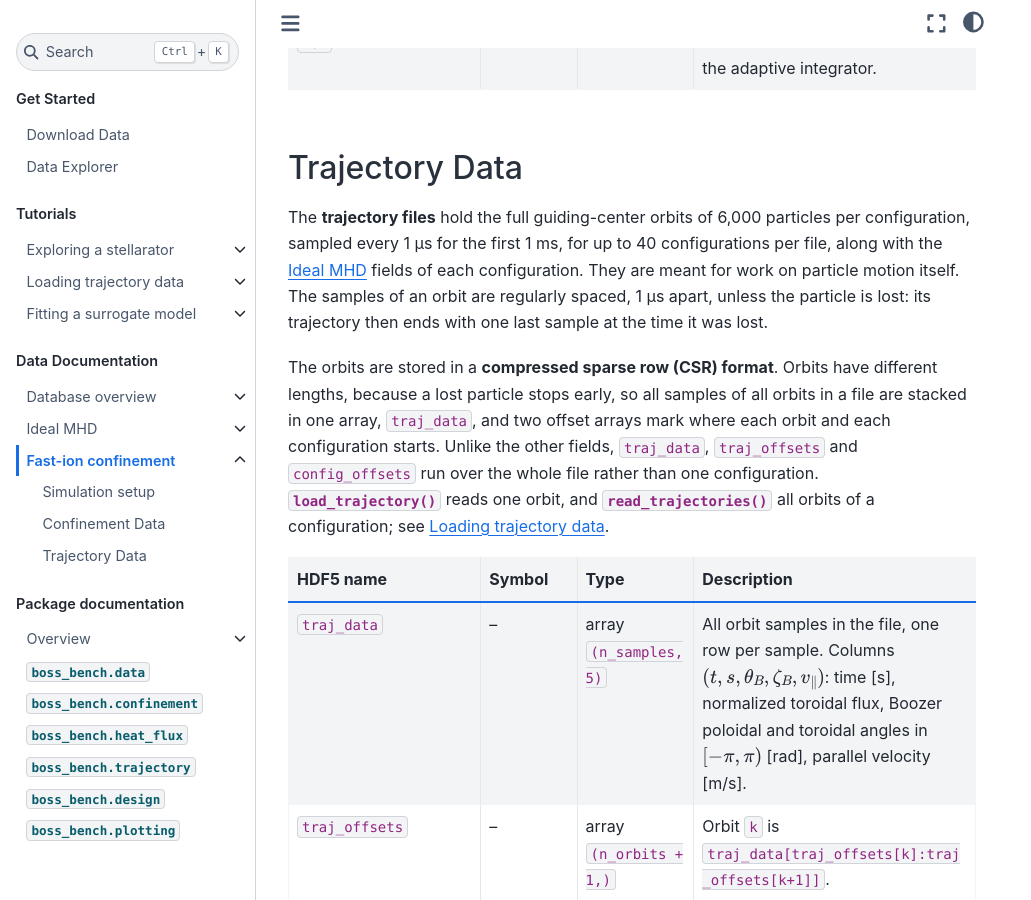
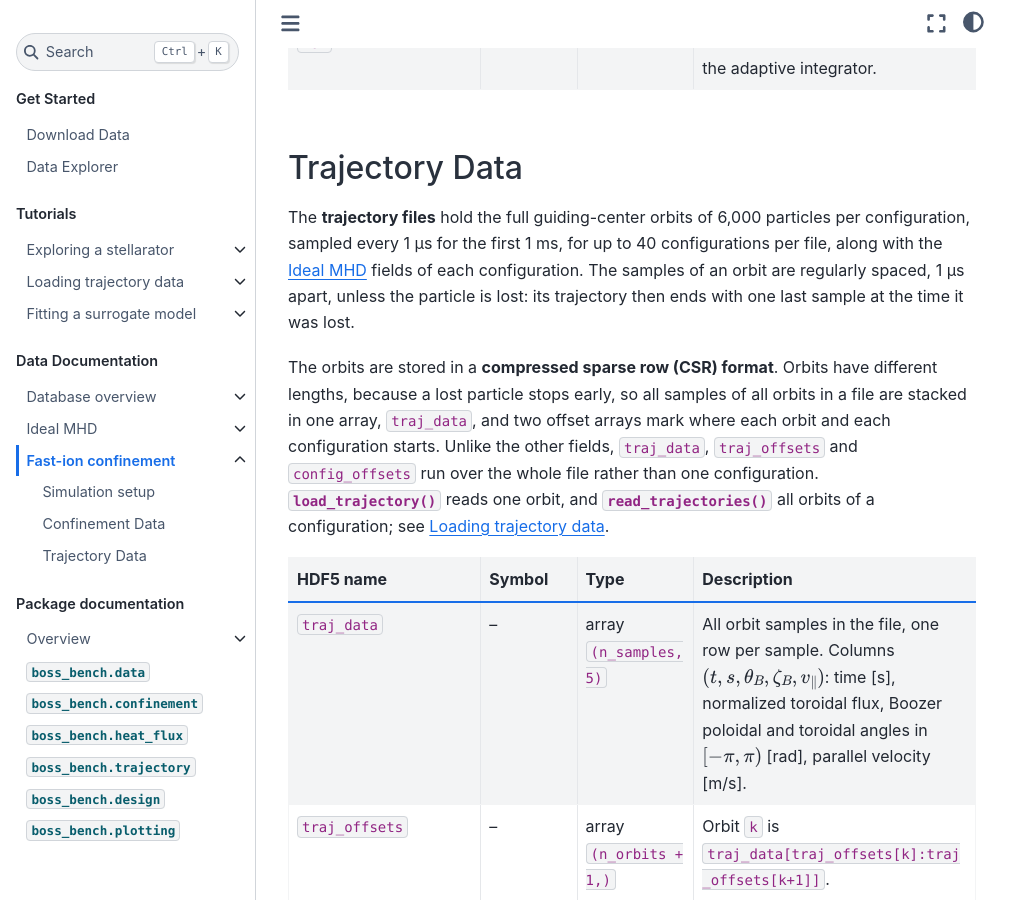
Before and after one commit to mishapadidar/boss_website, a Sphinx documentation site: the page built from docs/data/fast-ion.md, in a window 1280 px wide and 900 px high, scrolled down 2000 px. Shown: the whole window, without its empty margins (0-1031 px from the left). Built offline with Sphinx 7.4.7 and the Sphinx Book theme 1.1.4, drawn with Linux system fonts in a browser that asks for light colours.

Commit message:
Fast-ion page: drop a sentence
Co-Authored-By: Claude Opus 5.5 (1M context) <noreply@anthropic.com>

```diff
--- a/docs/data/fast-ion.md
+++ b/docs/data/fast-ion.md
@@ -59,7 +59,7 @@ on the plasma boundary.
 The **trajectory files** hold the full guiding-center orbits of 6,000
 particles per configuration, sampled every 1 µs for the first 1 ms, for up to
 40 configurations per file, along with the [Ideal MHD](ideal-mhd.md) fields of
-each configuration. They are meant for work on particle motion itself. The
+each configuration. The
 samples of an orbit are regularly spaced, 1 µs apart, unless the particle is
 lost: its trajectory then ends with one last sample at the time it was lost.
 
```
